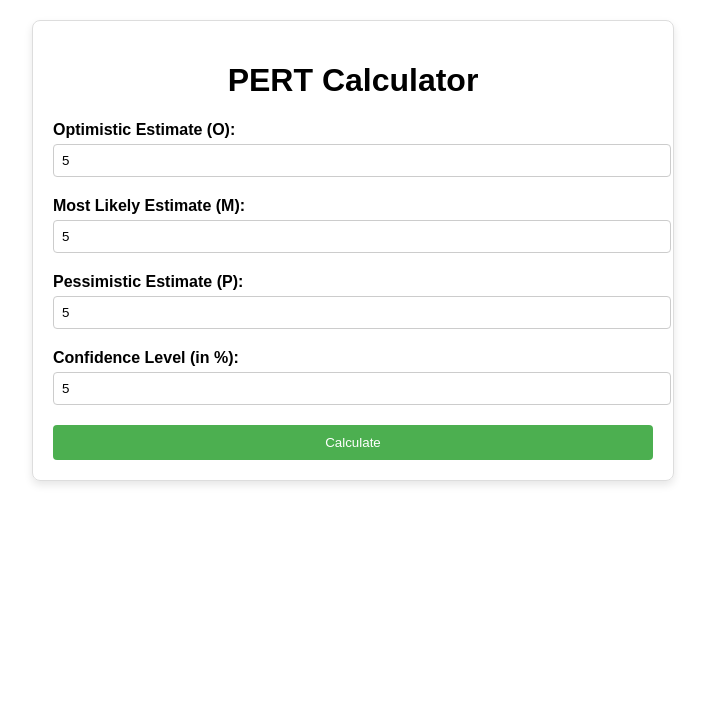
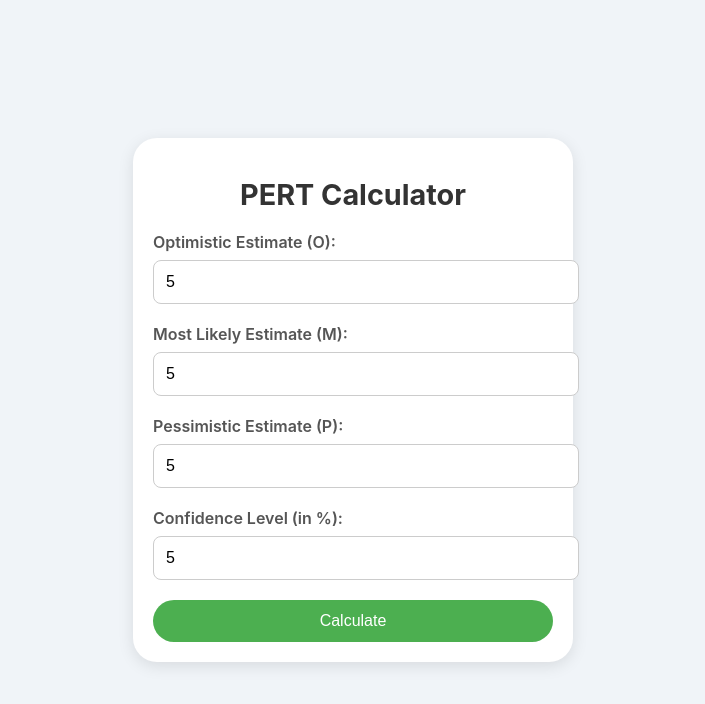
Before and after one commit to christophermichosS/PERTCalculator, a plain HTML site: page index.html in a window 1280 px wide. Both pictures are taken after typing "5", "5", "5", "5" into the empty fields and a click on the button "Calculate". Shown: the whole page, without its empty margins (287-992 px from the left). Drawn offline with Linux system fonts and the light colour scheme.

Commit message:
Update index.html
changed to weighted average and added more options for CT

```diff
--- a/index.html
+++ b/index.html
@@ -6,43 +6,61 @@
     <title>PERT Calculator</title>
     <style>
         body {
-            font-family: Arial, sans-serif;
-            margin: 20px;
+            font-family: 'San Francisco', -apple-system, BlinkMacSystemFont, 'Segoe UI', Roboto, 'Helvetica Neue', Arial, sans-serif;
+            display: flex;
+            justify-content: center;
+            align-items: center;
+            height: 100vh;
+            margin: 0;
+            background-color: #f0f4f8;
         }
         .container {
-            max-width: 600px;
-            margin: 0 auto;
+            max-width: 400px;
+            width: 100%;
+            background-color: #ffffff;
+            border-radius: 24px;
             padding: 20px;
-            border: 1px solid #ddd;
-            border-radius: 8px;
-            box-shadow: 0 4px 8px rgba(0, 0, 0, 0.1);
+            box-shadow: 0 4px 16px rgba(0, 0, 0, 0.1);
+            text-align: center;
         }
         h1 {
-            text-align: center;
+            font-size: 1.8rem;
+            margin-bottom: 20px;
+            color: #333333;
         }
         .form-group {
             margin-bottom: 15px;
         }
         label {
             display: block;
-            margin-bottom: 5px;
-            font-weight: bold;
+            margin-bottom: 8px;
+            font-weight: 600;
+            color: #555555;
+            text-align: left;
         }
         input {
             width: 100%;
-            padding: 8px;
+            padding: 12px;
             margin-bottom: 5px;
-            border: 1px solid #ccc;
-            border-radius: 4px;
+            border: 1px solid #cccccc;
+            border-radius: 8px;
+            font-size: 1rem;
+        }
+        input:focus {
+            outline: none;
+            border-color: #4CAF50;
+            box-shadow: 0 0 5px rgba(76, 175, 80, 0.5);
         }
         button {
             background-color: #4CAF50;
             color: white;
-            padding: 10px 15px;
+            padding: 12px;
             border: none;
-            border-radius: 4px;
+            border-radius: 24px;
+            font-size: 1rem;
             cursor: pointer;
             width: 100%;
+            transition: background-color 0.3s;
         }
         button:hover {
             background-color: #45a049;
@@ -50,9 +68,15 @@
         .results {
             margin-top: 20px;
             padding: 15px;
-            border: 1px solid #ddd;
-            border-radius: 8px;
+            border-radius: 16px;
             background-color: #f9f9f9;
+            text-align: left;
+            color: #333333;
+            font-size: 1rem;
+            box-shadow: 0 2px 8px rgba(0, 0, 0, 0.1);
+        }
+        .results p {
+            margin: 8px 0;
         }
     </style>
 </head>
@@ -87,12 +111,33 @@
     </div>
 
     <script>
-        // Map confidence level to Z-score
+        // Map confidence level to Z-score dynamically from 75 to 99
         function getZScore(confidence) {
             const zScores = {
+                75: 1.15,
+                76: 1.17,
+                77: 1.19,
+                78: 1.21,
+                79: 1.23,
                 80: 1.28,
+                81: 1.31,
+                82: 1.34,
+                83: 1.37,
+                84: 1.40,
+                85: 1.44,
+                86: 1.48,
+                87: 1.51,
+                88: 1.55,
+                89: 1.59,
                 90: 1.645,
+                91: 1.69,
+                92: 1.75,
+                93: 1.81,
+                94: 1.88,
                 95: 1.96,
+                96: 2.05,
+                97: 2.17,
+                98: 2.33,
                 99: 2.576
             };
             return zScores[confidence] || null;
@@ -118,7 +163,7 @@
             // Get Z-score for confidence level
             const z = getZScore(confidence);
             if (!z) {
-                alert("Unsupported confidence level. Please use 80, 90, 95, or 99.");
+                alert("Unsupported confidence level. Please use a value between 75 and 99.");
                 return;
             }
 
@@ -126,8 +171,11 @@
             const lowerBound = expected - (z * stdDev);
             const upperBound = expected + (z * stdDev);
 
-            // Calculate final estimation as the average of lower and upper bounds
-            const finalEstimation = (lowerBound + upperBound) / 2;
+            // Define weight based on confidence level
+            const weight = (confidence - 75) / 24; // Dynamic weight from 75 (0) to 99 (1)
+
+            // Calculate final estimation with weight
+            const finalEstimation = lowerBound + weight * (upperBound - lowerBound);
 
             // Display results
             document.getElementById("expected").textContent = expected.toFixed(2);
```
